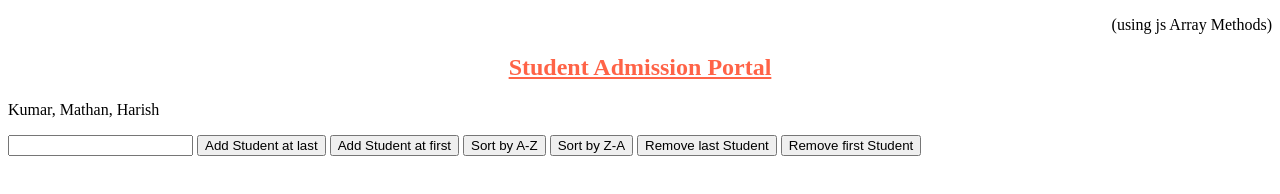
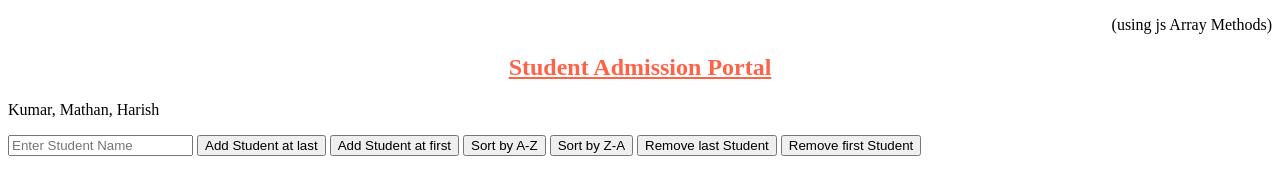
Before and after one commit to sathsuryaMBA/studentp, a plain HTML site: page index.html in a window 1280 px wide. Drawn offline with Linux system fonts and the light colour scheme.

Commit message:
added placeholder

```diff
--- a/index.html
+++ b/index.html
@@ -3,7 +3,7 @@
    <h2 style="text-align: center; color: tomato; text-decoration:underline;">Student Admission Portal</h2>
 
     <p id="g"></p>
-    <input type="text" name="" id="abc">
+    <input type="text" name="" id="abc" placeholder="Enter Student Name">
 
     <button onclick="push()">Add Student at last</button>
     <button onclick="unshift()">Add Student at first</button>
```
